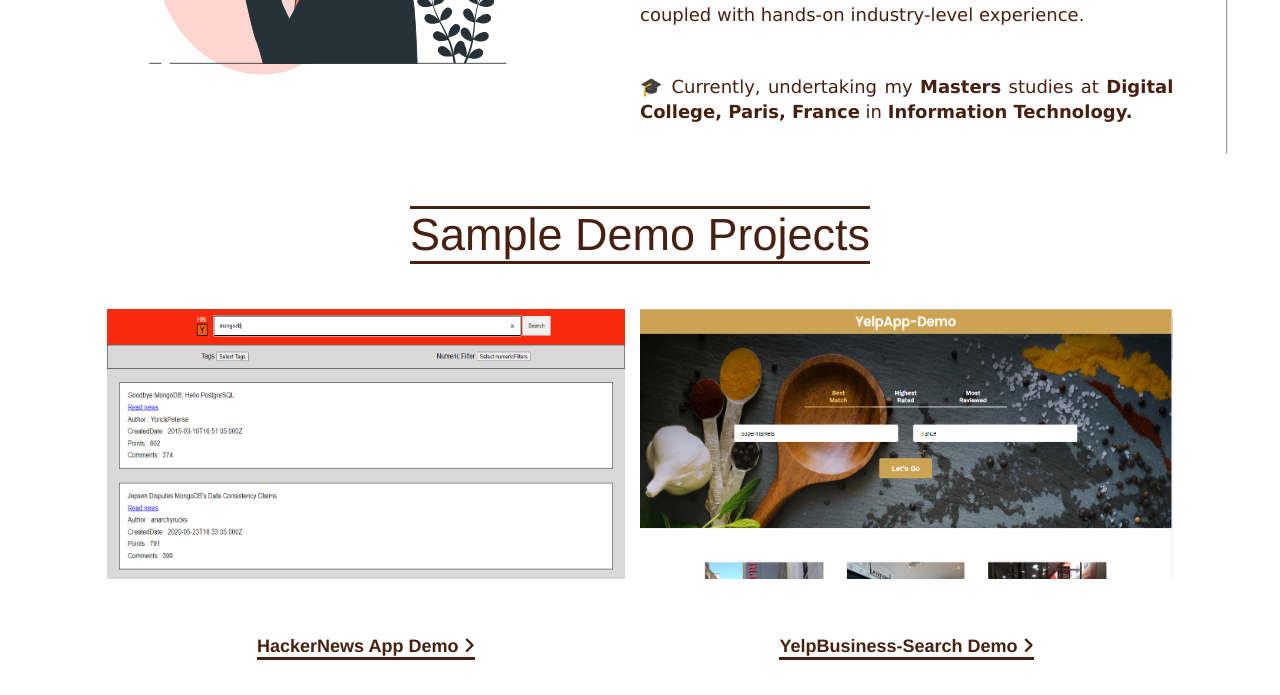
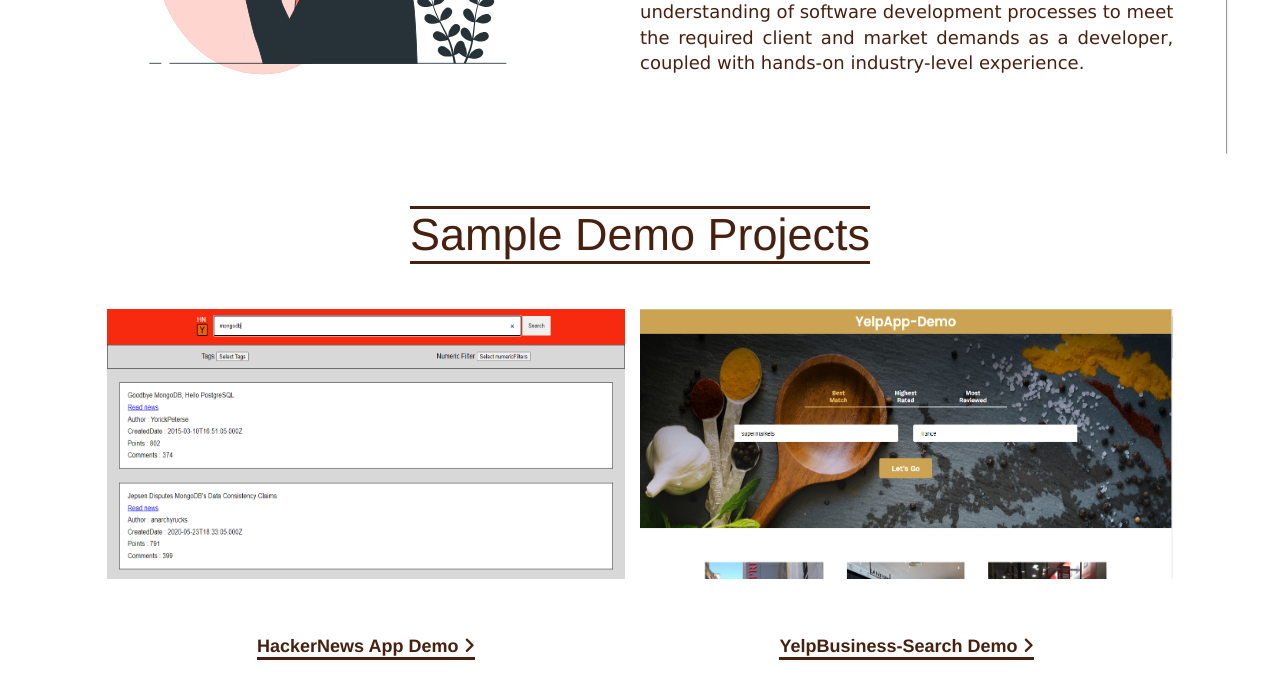
Before and after one commit to natcobbinah/natcobbinah.github.io, a website built with webpack: page index.html in a window 1280 px wide. Shown: the part 1013-1708 px from the top of the page. Built offline with nearby package versions, Linux system fonts and the light colour scheme.

Commit message:
page content modified

```diff
--- a/index.html
+++ b/index.html
@@ -81,10 +81,10 @@
                 developer, coupled with hands-on industry-level experience.
             </p>
 
-            <p data-i18n-key="aboutme-msg-three"
+           <!--  <p data-i18n-key="aboutme-msg-three"
                 data-i18n-opt='{"degree": "Masters", "universityMasters": "Digital College, Paris, France", "mastersCourse":"Information Technology"}'>
                 &#127891; Currently, undertaking my {{degree}} studies at {{universityMasters}} in {{mastersCourse}}.
-            </p>
+            </p> -->
             <!--
             <ul>
                 <li> &#127891; I am a fast learner</li>
--- a/resources/lang/en.json
+++ b/resources/lang/en.json
@@ -4,7 +4,6 @@
     "aboutme-header":"About Me",
     "aboutme-msg-one":"&#127940; Growing up from an early age, different philosophies have shaped my understanding and world outlook in how I approached a problem or thought about its solution. From self-interest(objectivism) to self-sacrifice (pflichterfüllung), I have continuously achieved my objectives with small wins to the next.",
     "aboutme-msg-two":"&#127947;  I am Cobbinah Nathaniel, a software developer with a <b>{{bachelorsCourse}}</b> background, and a graduate of the <b>{{universityBachelors}}</b>. I possess excellent technical skills and an understanding of software development processes to meet the required client and market demands as a developer, coupled with hands-on industry-level experience.",
-    "aboutme-msg-three": "&#127891; Currently, undertaking my <b>{{degree}}</b> studies at <b>{{universityMasters}}</b> in <b>{{mastersCourse}}.</b>",
     "sampleProjects":"Sample Demo Projects",
     "hackerNewsDemo-desc":"A dynamic newsFeed web application interacting with hackerNewsApi and mimicks hackerNews functionalities",
     "yelpBusinessApp-desc":"A ReactJS webApp communicating with the yelpAPI (businessEndpoint), providing an interface for users to search for business and their location, together with other miscellaneous information.",
--- a/resources/lang/fr.json
+++ b/resources/lang/fr.json
@@ -4,7 +4,6 @@
     "aboutme-header":"À propos de moi",
     "aboutme-msg-one":" &#127940; En grandissant dès mon plus jeune âge, différentes philosophies ont façonné ma compréhension et ma vision du monde dans ma façon d'aborder un problème ou de penser à sa solution. De l'intérêt personnel (objectivisme) à l'abnégation (pflichterfüllung), j'ai toujours atteint mes objectifs par de petites victoires successives.",
     "aboutme-msg-two":" &#127947; Je suis Cobbinah Nathaniel, un développeur de logiciels avec une formation <b>{{bachelorsCourse}}</b>, et diplômé de <b>l'{{universityBachelors}}</b>. Je possède d'excellentes compétences techniques et une bonne compréhension des processus de développement de logiciels pour répondre aux demandes des clients et du marché en tant que développeur, ainsi qu'une expérience pratique du secteur.",
-    "aboutme-msg-three":" &#127891; Actuellement, j'entreprends mes études de {{degree}} à {{universityMasters}} dans {{mastersCourse}}.",
     "sampleProjects":"Exemples de projets de démonstration",
     "hackerNewsDemo-desc":"Une application web dynamique de flux d'informations interagissant avec hackerNewsApi et imitant les fonctionnalités de hackerNews.",
     "yelpBusinessApp-desc":"Une webApp ReactJS communiquant avec l'API yelp (businessEndpoint), fournissant une interface permettant aux utilisateurs de rechercher des entreprises et leur emplacement, ainsi que d'autres informations diverses.",
```
Also changed, not shown: dist/main.bundle.js.
